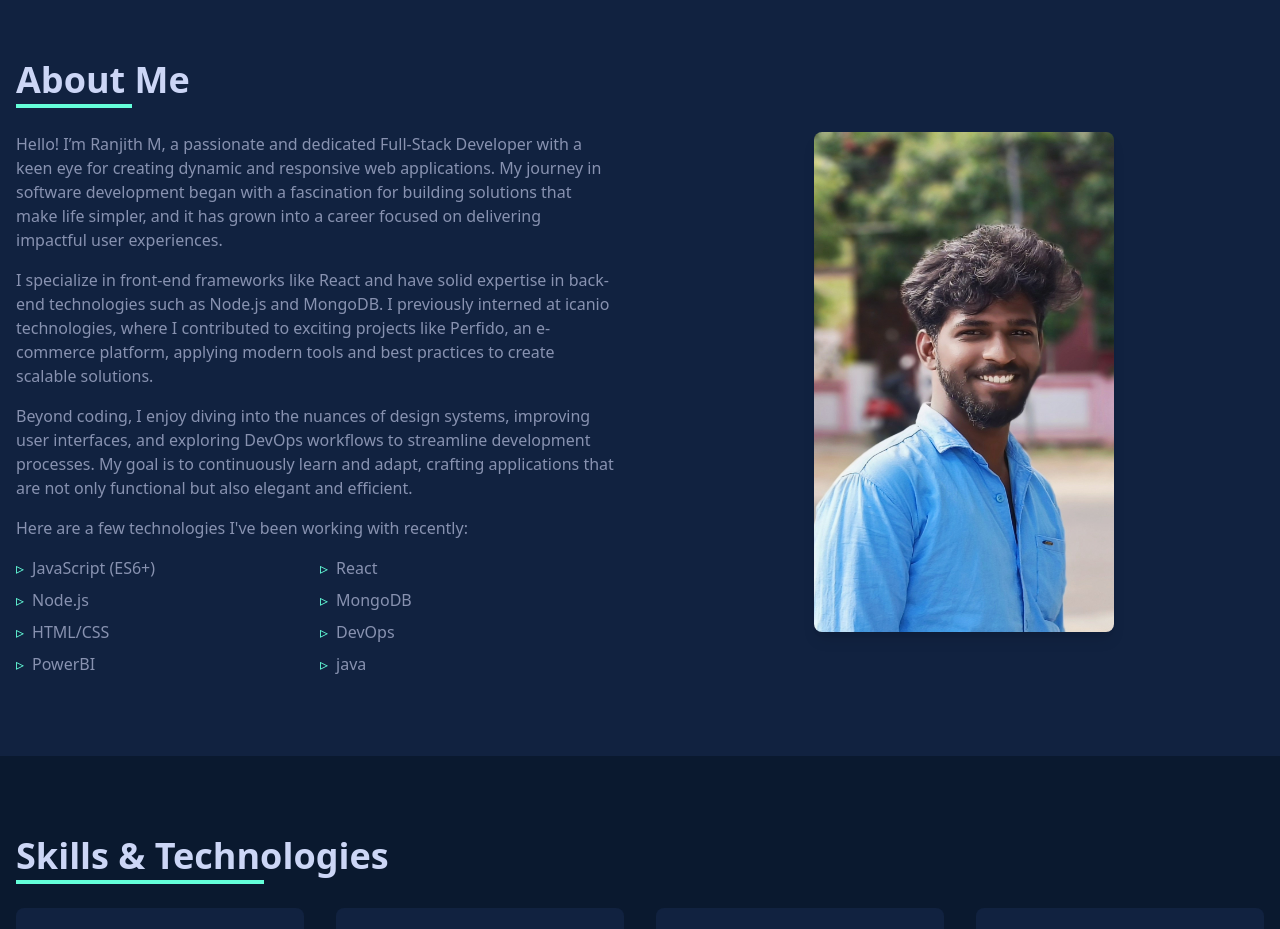
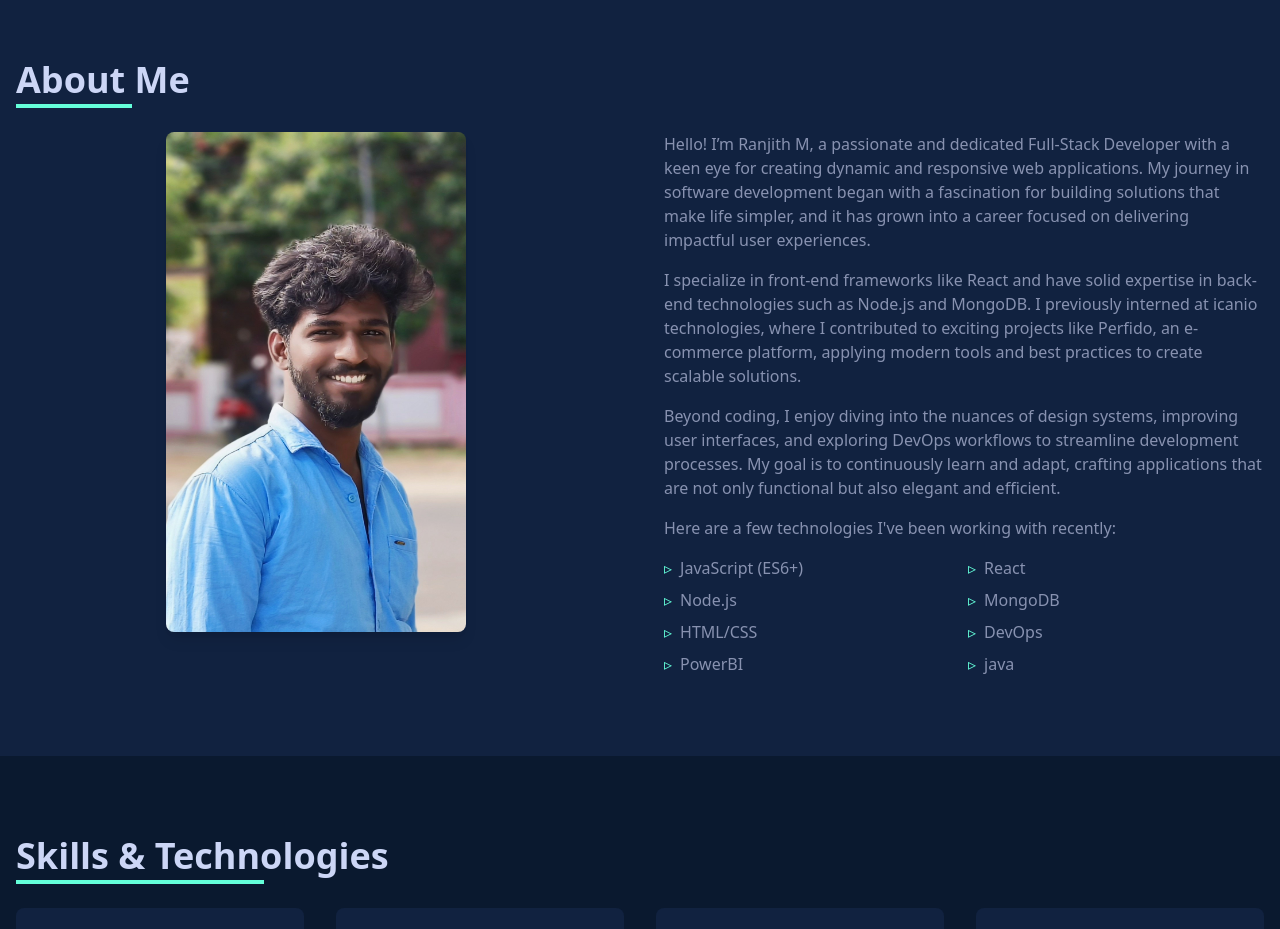
Before and after one commit to Ranjithm041/Portfolio, a React (Vite) app: page / in a window 1280 px wide. Shown: the part 820-1749 px from the top of the page. Built offline with nearby package versions, Linux system fonts and the light colour scheme.

Commit message:
update about details.

```diff
--- a/src/components/About.jsx
+++ b/src/components/About.jsx
@@ -18,7 +18,16 @@ const About = () => {
     >
       <h2 className="section-title">About Me</h2>
       <div className="grid md:grid-cols-2 gap-6 md:gap-12 items-start">
-        {/* Text Section */}
+
+        <div className="relative flex justify-center items-center">
+          <div className="group relative">
+            <img
+              src={profile}
+              alt="Profile"
+              className="rounded-lg w-[200px] h-[300px] sm:w-[250px] sm:h-[400px] lg:w-[300px] lg:h-[500px] transition-transform duration-500 group-hover:scale-110 shadow-lg"
+            />
+          </div>
+        </div>
         <div>
           <p className="text-textSecondary mb-4">
           Hello! I’m Ranjith M, a passionate and dedicated Full-Stack Developer with a keen eye for creating dynamic and responsive web applications. My journey in software development began with a fascination for building solutions that make life simpler, and it has grown into a career focused on delivering impactful user experiences.          </p>
@@ -57,16 +66,6 @@ const About = () => {
           </ul>
         </div>
 
-        {/* Image Section */}
-        <div className="relative flex justify-center items-center">
-          <div className="group relative">
-            <img
-              src={profile}
-              alt="Profile"
-              className="rounded-lg w-[200px] h-[300px] sm:w-[250px] sm:h-[400px] lg:w-[300px] lg:h-[500px] transition-transform duration-500 group-hover:scale-110 shadow-lg"
-            />
-          </div>
-        </div>
       </div>
     </motion.div>
   </div>
```
